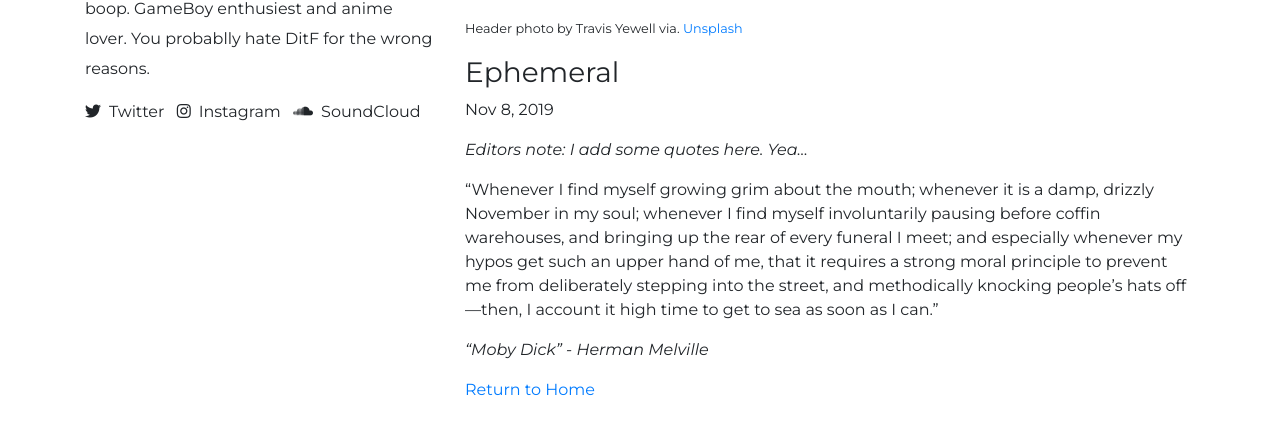
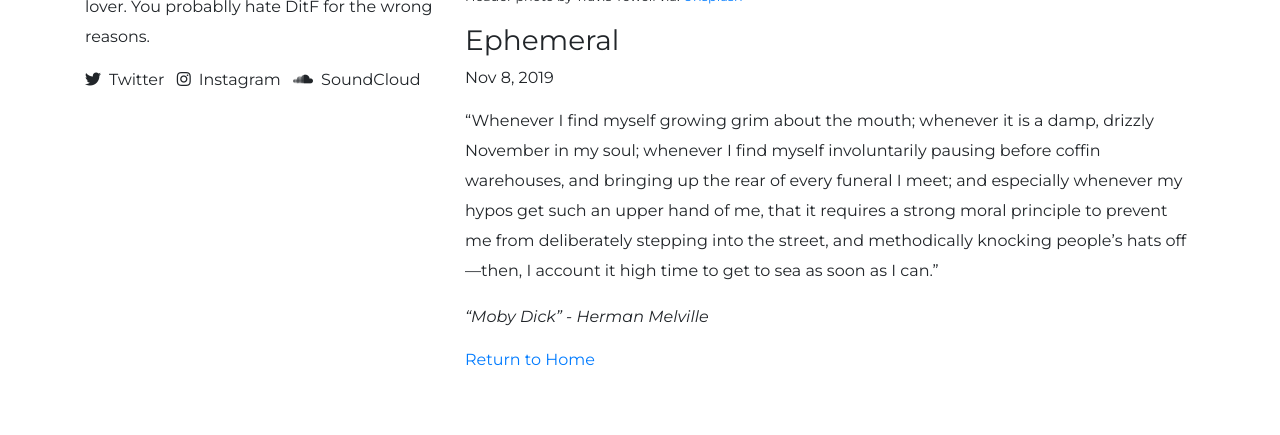
Before and after one commit to FNebEx/fnebex-site, a Jekyll site: the page built from _posts/2019-11-08-ephemeral.md, in a window 1280 px wide, cut to the strip 272-707 px from the top of the page. Built offline with Jekyll 4.4.1, drawn with Linux system fonts in a browser that asks for light colours; nearby versions of some CDN libraries.

Commit message:
Added new font. Added line height to blog bost. Added condition to check for an editor's note.

```diff
--- a/_layouts/post.html
+++ b/_layouts/post.html
@@ -2,7 +2,7 @@
 <html lang="en">
     {% include post_head.html %}
     <body>
-        <div class="container h100 mt-5">
+        <div class="container h100 mt-3">
             <div class="row h100">
                 {% include header.html %}
                 <main class="col-lg-8 h100">
@@ -11,7 +11,13 @@
                     <br>
                     <h3 class="mt-3">{{ page.title }}</h3>
                     <p>{{ page.date | date: "%b %-d, %Y"  }}</p>
-                    {{ content }}
+
+                    {% if page.edit %}
+                        <p class="editors-note">{{ page.edit }}</p>
+                    {% endif %}
+                    <div class="content-wrapper">
+                        {{ content }}
+                    </div>
                     <a href="/" class="mt-3">Return to Home</a>
                 </main>
             </div>
--- a/_posts/2019-11-08-ephemeral.md
+++ b/_posts/2019-11-08-ephemeral.md
@@ -8,9 +8,7 @@
 header_link: https://unsplash.com/photos/F-B7kWlkxDQ
 header_source: Unsplash
 header_img_author: Travis Yewell
-
 ---
-_Editors note: I add some quotes here. Yea..._
 
 "Whenever I find myself growing grim about the mouth; whenever it is a damp, drizzly November in my soul; whenever I find myself involuntarily pausing before coffin warehouses, and bringing up the rear of every funeral I meet; and especially whenever my hypos get such an upper hand of me, that it requires a strong moral principle to prevent me from deliberately stepping into the street, and methodically knocking people’s hats off—then, I account it high time to get to sea as soon as I can."
 
--- a/main.css
+++ b/main.css
@@ -1,4 +1,5 @@
 @import url('https://fonts.googleapis.com/css?family=Montserrat:400,400i&display=swap');
+@import url('https://fonts.googleapis.com/css?family=Libre+Baskerville:400,400i&display=swap');
 
 html, body {
     width: 100%;
@@ -54,6 +55,16 @@
     display: inline-block;
 }
 
+.editors-note {
+    font-family: 'Libre Baskerville', serif;
+    font-style: italic;
+    color: #808080;
+}
+
+.content-wrapper p {
+    line-height: 30px;
+}
+
 /* This somehow made the scrollbar invisible. IDK how but I'm OK with it. */
 ::-webkit-scrollbar {
     width: 100px;
```
